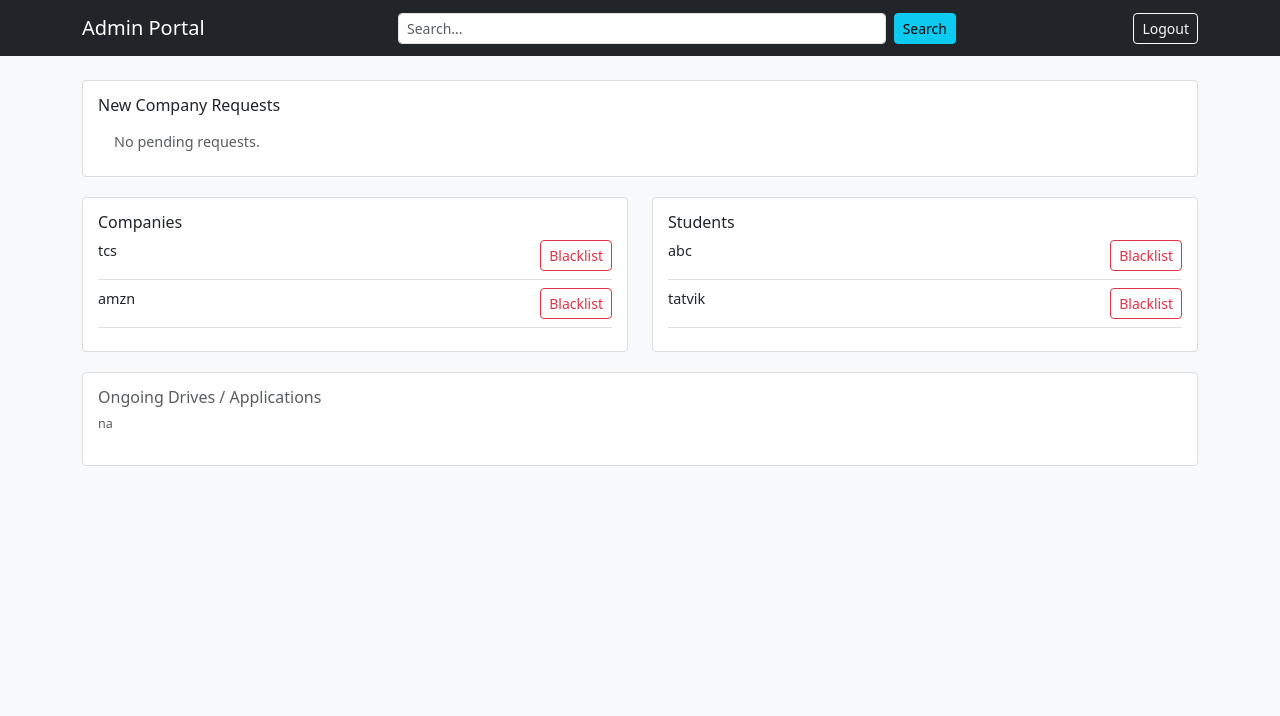
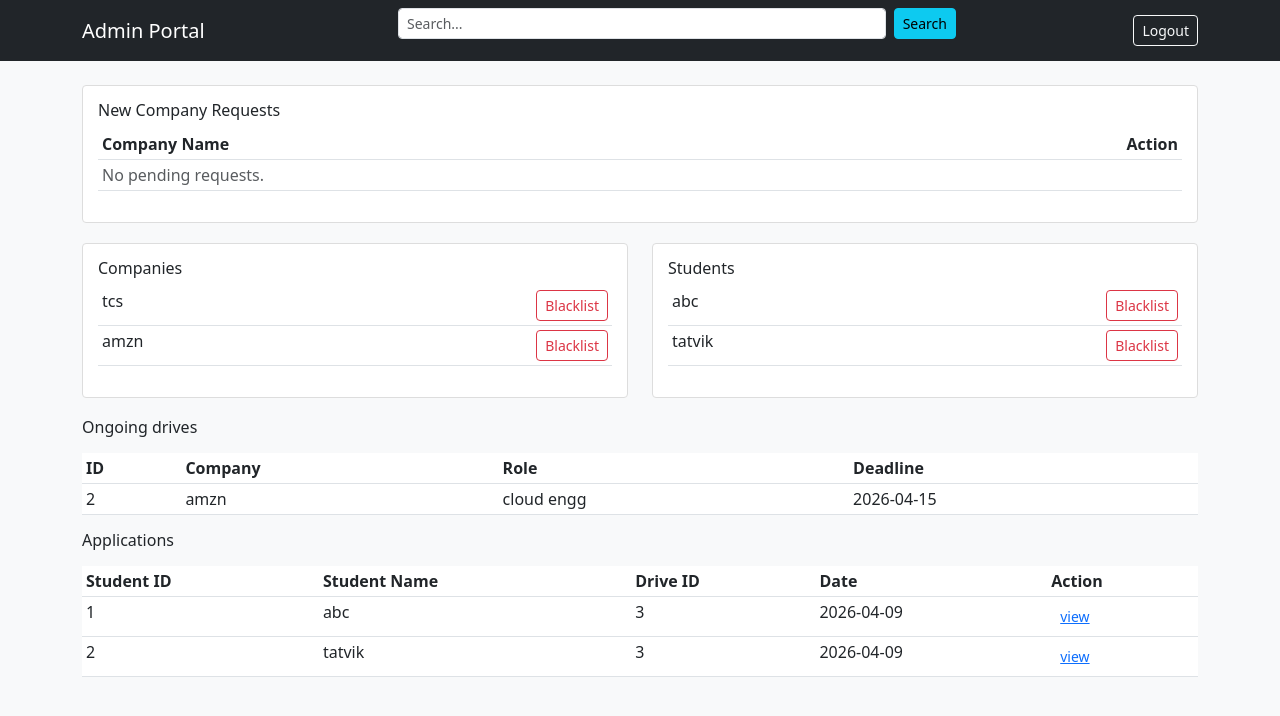
Before and after one commit to KozmicByte/hirenode, a Flask app: page /admin/dashboard in a window 1280 px wide. Shown: the top 716 px of the page. Run offline with Flask 3, Linux system fonts and the light colour scheme; data comes from the database, SQL or seed files in the repository; both versions use the stored data as it was after the commit.

Commit message:
Milestone-PPA Placement-Tracking

```diff
--- a/app.py
+++ b/app.py
@@ -1,12 +1,13 @@
+import os
 from flask import Flask,render_template,request,redirect,url_for,flash
 from model import db,User,StudentProfile,CompanyProfile,PlacementDrive,Application
+from flask import send_from_directory
+from datetime import datetime
 
 app=Flask(__name__)
 app.config['SQLALCHEMY_DATABASE_URI']='sqlite:///placement.db'
-app.config['SECRET_KEY']='mysecret'
 db.init_app(app)
 
-# start db and create admin if not present
 with app.app_context():
     db.create_all()
     if not User.query.filter_by(role='admin').first():
@@ -14,37 +15,36 @@ with app.app_context():
         db.session.add(admin)
         db.session.commit()
 
+UPLOAD_FOLDER='static/resumes'
+if not os.path.exists(UPLOAD_FOLDER):
+    os.makedirs(UPLOAD_FOLDER)
 
 @app.route('/')
 def index():
     return redirect(url_for('login'))
-
 
 @app.route('/login',methods=['GET','POST'])
 def login():
     if request.method=='POST':
         uname=request.form.get('username')
         pwd=request.form.get('password')
-
         user=User.query.filter_by(username=uname,password=pwd).first()
 
         if user:
+            if not user.is_active:
+                return "Your account is deactivated."
             if user.role=='admin':
                 return redirect(url_for('admin_dashboard'))
-
             elif user.role=='company':
-                if user.company_profile.status!='Approved':
-                    return "Pending Admin Approval"
-                return redirect(url_for('company_dashboard'))
-
-            else:
-                return redirect(url_for('student_dashboard'))
-
+                if user.company_profile and user.company_profile.status=='Approved':
+                    return redirect(url_for('company_dashboard',user_id=user.id))
+                else:
+                    return "Your company is either not registered or pending approval."
+            elif user.role=='student':
+                return redirect(url_for('student_dashboard',user_id=user.id))
         else:
-            return "Invalid Credentials"
-
+            return "Invalid Username or Password"
     return render_template('login.html')
-
 
 @app.route('/register/student',methods=['GET','POST'])
 def register_student():
@@ -62,9 +62,7 @@ def register_student():
         db.session.commit()
 
         return redirect(url_for('login'))
-
     return render_template('register_student.html')
-
 
 @app.route('/register/company',methods=['GET','POST'])
 def register_company():
@@ -82,9 +80,7 @@ def register_company():
         db.session.commit()
 
         return "Registration successful! Wait for Admin approval."
-
     return render_template('register_company.html')
-
 
 @app.route('/admin/dashboard')
 def admin_dashboard():
@@ -101,17 +97,16 @@ def admin_dashboard():
     approved_companies=companies_query.all()
     pending_companies=CompanyProfile.query.filter_by(status='Pending').all()
 
-    ongoing_drives=[]
-    student_apps=[]
+    ongoing_drives=PlacementDrive.query.filter_by(status='Approved').all()
+    student_apps=Application.query.all()
 
     return render_template('admin_dashboard.html',
-                           students=all_students,
-                           approved_comps=approved_companies,
-                           pending_comps=pending_companies,
-                           ongoing_drives=ongoing_drives,
-                           student_apps=student_apps,
-                           search_query=search_query)
-
+        students=all_students,
+        approved_comps=approved_companies,
+        pending_comps=pending_companies,
+        ongoing_drives=ongoing_drives,
+        student_apps=student_apps,
+        search_query=search_query)
 
 @app.route('/admin/toggle_user/<int:user_id>')
 def toggle_user(user_id):
@@ -119,20 +114,125 @@ def toggle_user(user_id):
     if user:
         user.is_active=not user.is_active
         db.session.commit()
-
     return redirect(url_for('admin_dashboard'))
-
 
 @app.route('/approve_company/<int:comp_id>')
 def approve_company(comp_id):
     comp=CompanyProfile.query.get(comp_id)
-
     if comp:
         comp.status='Approved'
         db.session.commit()
-
     return redirect(url_for('admin_dashboard'))
 
+@app.route('/company/dashboard/<int:user_id>')
+def company_dashboard(user_id):
+    user=User.query.get(user_id)
+    comp=user.company_profile
+    active=PlacementDrive.query.filter_by(company_id=comp.id,status='Approved').all()
+    closed=PlacementDrive.query.filter_by(company_id=comp.id,status='Closed').all()
+    return render_template('company_dashboard.html',comp=comp,active=active,closed=closed,user_id=user_id)
+
+@app.route('/company/create_drive/<int:user_id>',methods=['GET','POST'])
+def create_drive(user_id):
+    if request.method=='POST':
+        user=User.query.get(user_id)
+        new_drive=PlacementDrive(
+            company_id=user.company_profile.id,
+            job_title=request.form.get('job_title'),
+            job_description=request.form.get('description'),
+            eligibility=request.form.get('eligibility'),
+            deadline=datetime.strptime(request.form.get('deadline'),'%Y-%m-%d'),
+            status='Approved'
+        )
+        db.session.add(new_drive)
+        db.session.commit()
+        return redirect(url_for('company_dashboard',user_id=user_id))
+    return render_template('create_drive.html',user_id=user_id)
+
+@app.route('/company/view_applicants/<int:drive_id>/<int:user_id>')
+def view_applicants(drive_id,user_id):
+    drive=PlacementDrive.query.get(drive_id)
+    return render_template('view_applicants.html',drive=drive,user_id=user_id)
+
+@app.route('/company/update_status/<int:app_id>/<int:user_id>',methods=['POST'])
+def update_status(app_id,user_id):
+    application=Application.query.get(app_id)
+    if application:
+        application.status=request.form.get('new_status')
+        db.session.commit()
+    return redirect(url_for('view_applicants',drive_id=application.drive_id,user_id=user_id))
+
+@app.route('/company/close_drive/<int:drive_id>/<int:user_id>')
+def close_drive(drive_id,user_id):
+    drive=PlacementDrive.query.get(drive_id)
+    if drive:
+        drive.status='Closed'
+        db.session.commit()
+    return redirect(url_for('company_dashboard',user_id=user_id))
+
+@app.route('/student/dashboard/<int:user_id>')
+def student_dashboard(user_id):
+    user=User.query.get(user_id)
+    student=user.student_profile
+
+    all_drives=PlacementDrive.query.filter_by(status='Approved').all()
+    my_applications=Application.query.filter_by(student_id=student.id).all()
+    applied_drive_ids=[app.drive_id for app in my_applications]
+
+    return render_template('student_dashboard.html',
+        student=student,
+        drives=all_drives,
+        my_apps=my_applications,
+        applied_ids=applied_drive_ids,
+        user_id=user_id)
+
+@app.route('/student/apply/<int:drive_id>/<int:user_id>')
+def apply_to_drive(drive_id,user_id):
+    user=User.query.get(user_id)
+    student=user.student_profile
+
+    existing=Application.query.filter_by(student_id=student.id,drive_id=drive_id).first()
+
+    if not existing:
+        new_app=Application(student_id=student.id,drive_id=drive_id,status='Applied')
+        db.session.add(new_app)
+        db.session.commit()
+    return redirect(url_for('student_dashboard',user_id=user_id))
+
+@app.route('/student/profile/<int:user_id>',methods=['GET','POST'])
+def edit_profile(user_id):
+    user=User.query.get(user_id)
+    student=user.student_profile
+
+    if request.method=='POST':
+        student.full_name=request.form.get('full_name')
+        student.education=request.form.get('education')
+        student.skills=request.form.get('skills')
+
+        file=request.files.get('resume')
+        if file and file.filename!='':
+            filename=f"student_{student.id}_{file.filename}"
+            file.save(os.path.join(UPLOAD_FOLDER,filename))
+            student.resume_path=filename
+
+        db.session.commit()
+        return redirect(url_for('student_dashboard',user_id=user_id))
+
+    return render_template('edit_profile.html',student=student,user_id=user_id)
+
+@app.route('/drive/details/<int:drive_id>/<int:user_id>')
+def drive_details(drive_id,user_id):
+    drive=PlacementDrive.query.get(drive_id)
+    return render_template('drive_details.html',drive=drive,user_id=user_id)
+
+@app.route('/application/view/<int:app_id>/<int:user_id>')
+def view_application(app_id,user_id):
+    app_record=Application.query.get(app_id)
+    return render_template('application_view.html',app=app_record,user_id=user_id)
+
+@app.route('/view_resume/<filename>')
+def view_resume(filename):
+    return send_from_directory(UPLOAD_FOLDER,filename)
 
 if __name__=='__main__':
     app.run(debug=True)
--- a/templates/admin_dashboard.html
+++ b/templates/admin_dashboard.html
@@ -1,21 +1,20 @@
-<!DOCTYPE html>
+</html><!DOCTYPE html>
 <html>
 <head>
     <title>Admin Dashboard</title>
     <link href="https://cdn.jsdelivr.net/npm/bootstrap@5.3.0/dist/css/bootstrap.min.css" rel="stylesheet">
     <style>
-        body { font-size: 0.9rem; }
-        .section-box { border: 1px solid #ddd; padding: 15px; margin-bottom: 20px; border-radius: 4px; background: white; }
-        .strikethrough { text-decoration: line-through; color: gray; }
+        body{font-size:0.9rem;}
+        .section-box{border:1px solid #ddd;padding:15px;margin-bottom:20px;border-radius:4px;background:white;}
+        .strikethrough{text-decoration:line-through;color:gray;}
     </style>
 </head>
 <body class="bg-light">
-
     <nav class="navbar navbar-dark bg-dark mb-4">
         <div class="container">
             <span class="navbar-brand">Admin Portal</span>
             <form class="d-flex w-50" action="/admin/dashboard">
-                <input class="form-control form-control-sm me-2" name="search" placeholder="Search..." value="{{ search_query }}">
+                <input class="form-control form-control-sm me-2" name="search" placeholder="Search..." value="{{search_query}}">
                 <button class="btn btn-sm btn-info" type="submit">Search</button>
             </form>
             <a href="/" class="btn btn-sm btn-outline-light">Logout</a>
@@ -25,52 +24,103 @@
     <div class="container">
         <div class="section-box">
             <h6>New Company Requests</h6>
-            <ul class="list-group list-group-flush">
+            <table class="table table-sm">
+                <thead>
+                    <tr><th>Company Name</th><th class="text-end">Action</th></tr>
+                </thead>
+                <tbody>
                     {% for comp in pending_comps %}
-                <li class="list-group-item d-flex justify-content-between align-items-center">
-                    {{ comp.name }}
-                    <a href="/approve_company/{{ comp.id }}" class="btn btn-sm btn-success">Approve</a>
-                </li>
+                    <tr>
+                        <td>{{comp.name}}</td>
+                        <td class="text-end"><a href="/approve_company/{{comp.id}}" class="btn btn-sm btn-success">Approve</a></td>
+                    </tr>
                     {% else %}
-                <li class="list-group-item text-muted">No pending requests.</li>
+                    <tr><td colspan="2" class="text-muted">No pending requests.</td></tr>
                     {% endfor %}
-            </ul>
+                </tbody>
+            </table>
         </div>
 
         <div class="row">
             <div class="col-md-6">
                 <div class="section-box">
                     <h6>Companies</h6>
+                    <table class="table table-sm">
+                        <tbody>
                             {% for comp in approved_comps %}
-                    <div class="d-flex justify-content-between mb-2 pb-2 border-bottom">
-                        <span class="{{ 'strikethrough' if not comp.user.is_active }}">{{ comp.name }}</span>
-                        <a href="/admin/toggle_user/{{ comp.user.id }}" class="btn btn-sm {{ 'btn-outline-danger' if comp.user.is_active else 'btn-warning' }}">
-                            {{ 'Blacklist' if comp.user.is_active else 'Activate' }}
+                            <tr>
+                                <td class="{{'strikethrough' if not comp.user.is_active}}">{{comp.name}}</td>
+                                <td class="text-end">
+                                    <a href="/admin/toggle_user/{{comp.user.id}}" class="btn btn-sm {{'btn-outline-danger' if comp.user.is_active else 'btn-warning'}}">
+                                        {{'Blacklist' if comp.user.is_active else 'Activate'}}
                                     </a>
-                    </div>
+                                </td>
+                            </tr>
                             {% endfor %}
+                        </tbody>
+                    </table>
                 </div>
             </div>
 
             <div class="col-md-6">
                 <div class="section-box">
                     <h6>Students</h6>
+                    <table class="table table-sm">
+                        <tbody>
                             {% for s in students %}
-                    <div class="d-flex justify-content-between mb-2 pb-2 border-bottom">
-                        <span class="{{ 'strikethrough' if not s.user.is_active }}">{{ s.full_name }}</span>
-                        <a href="/admin/toggle_user/{{ s.user.id }}" class="btn btn-sm {{ 'btn-outline-danger' if s.user.is_active else 'btn-warning' }}">
-                            {{ 'Blacklist' if s.user.is_active else 'Activate' }}
+                            <tr>
+                                <td class="{{'strikethrough' if not s.user.is_active}}">{{s.full_name}}</td>
+                                <td class="text-end">
+                                    <a href="/admin/toggle_user/{{s.user.id}}" class="btn btn-sm {{'btn-outline-danger' if s.user.is_active else 'btn-warning'}}">
+                                        {{'Blacklist' if s.user.is_active else 'Activate'}}
                                     </a>
-                    </div>
+                                </td>
+                            </tr>
                             {% endfor %}
+                        </tbody>
+                    </table>
                 </div>
             </div>
         </div>
 
-        <div class="section-box text-muted">
-            <h6>Ongoing Drives / Applications</h6>
-            <p class="small">na</p>
-        </div>
+        <h6>Ongoing drives</h6>
+        <table class="table table-sm mt-3">
+            <thead>
+                <tr><th>ID</th><th>Company</th><th>Role</th><th>Deadline</th></tr>
+            </thead>
+            <tbody>
+                {% for drive in ongoing_drives %}
+                <tr>
+                    <td>{{drive.company_id}}</td>
+                    <td>{{drive.company.name}}</td>
+                    <td>{{drive.job_title}}</td>
+                    <td>{{drive.deadline.strftime('%Y-%m-%d')}}</td>
+                </tr>
+                {% else %}
+                <tr><td colspan="4" class="text-center text-muted">No active drives.</td></tr>
+                {% endfor %}
+            </tbody>
+        </table>
+
+        <h6>Applications</h6>
+        <table class="table table-sm mt-3">
+            <thead>
+                <tr><th>Student ID</th><th>Student Name</th><th>Drive ID</th><th>Date</th><th>Action</th></tr>
+            </thead>
+            <tbody>
+                {% for appl in student_apps %}
+                <tr>
+                    <td>{{appl.student_id}}</td>
+                    <td>{{appl.student.full_name}}</td>
+                    <td>{{appl.drive_id}}</td>
+                    <td>{{appl.date_applied.strftime('%Y-%m-%d')}}</td>
+                    <td><a href="/application/view/{{appl.id}}/{{appl.student_id}}" class="btn btn-sm btn-link">view</a></td>
+                </tr>
+                {% else %}
+                <tr><td colspan="5" class="text-center text-muted">No applications found.</td></tr>
+                {% endfor %}
+            </tbody>
+        </table>
     </div>
 </body>
 </html>
```
Also changed, not shown: templates/application_view.html (added, +23 -0 lines), templates/company_dashboard.html (added, +47 -0 lines), templates/create_drive.html (added, +15 -0 lines), templates/drive_details.html (added, +20 -0 lines), templates/edit_profile.html (added, +36 -0 lines), templates/student_dashboard.html (added, +72 -0 lines), templates/view_applicants.html (added, +31 -0 lines), instance/placement.db, 1 other file. Lines whose indentation alone changed are shown as unchanged.
